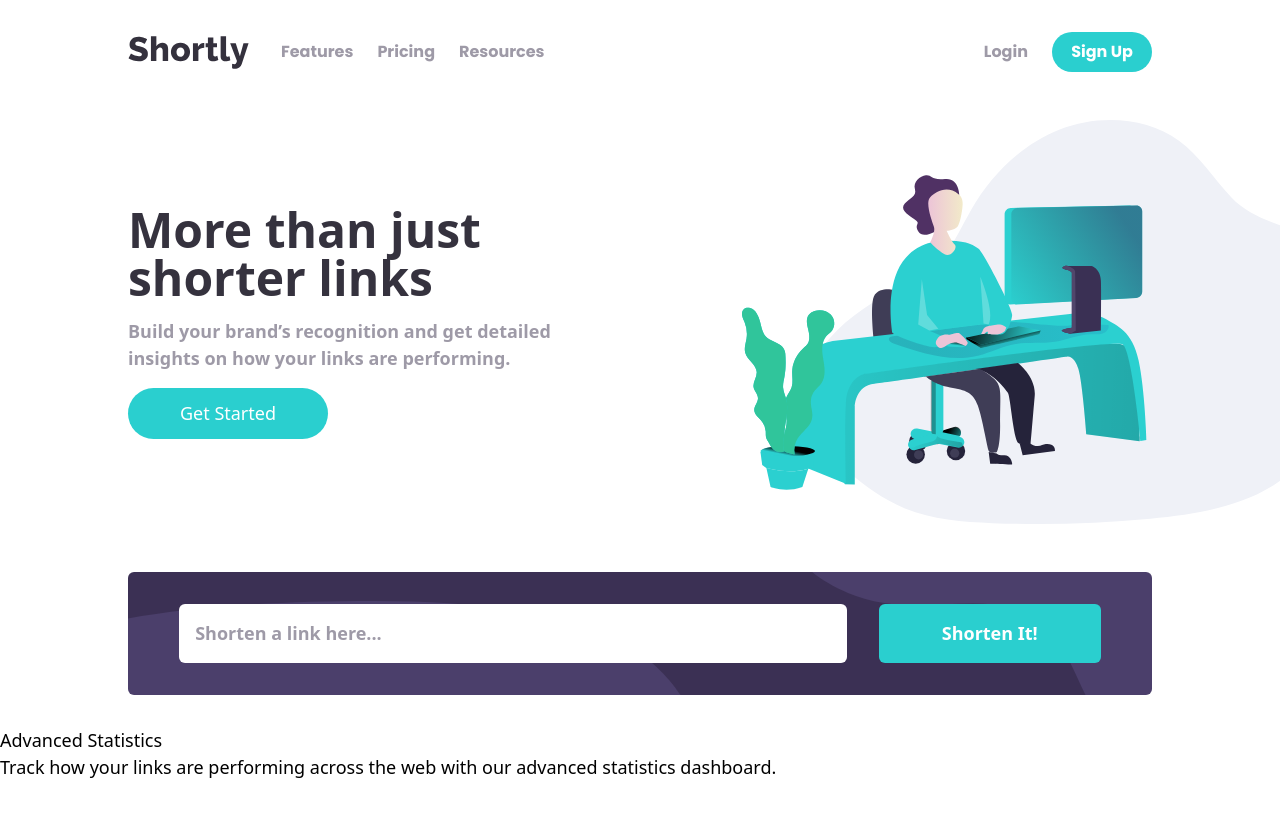
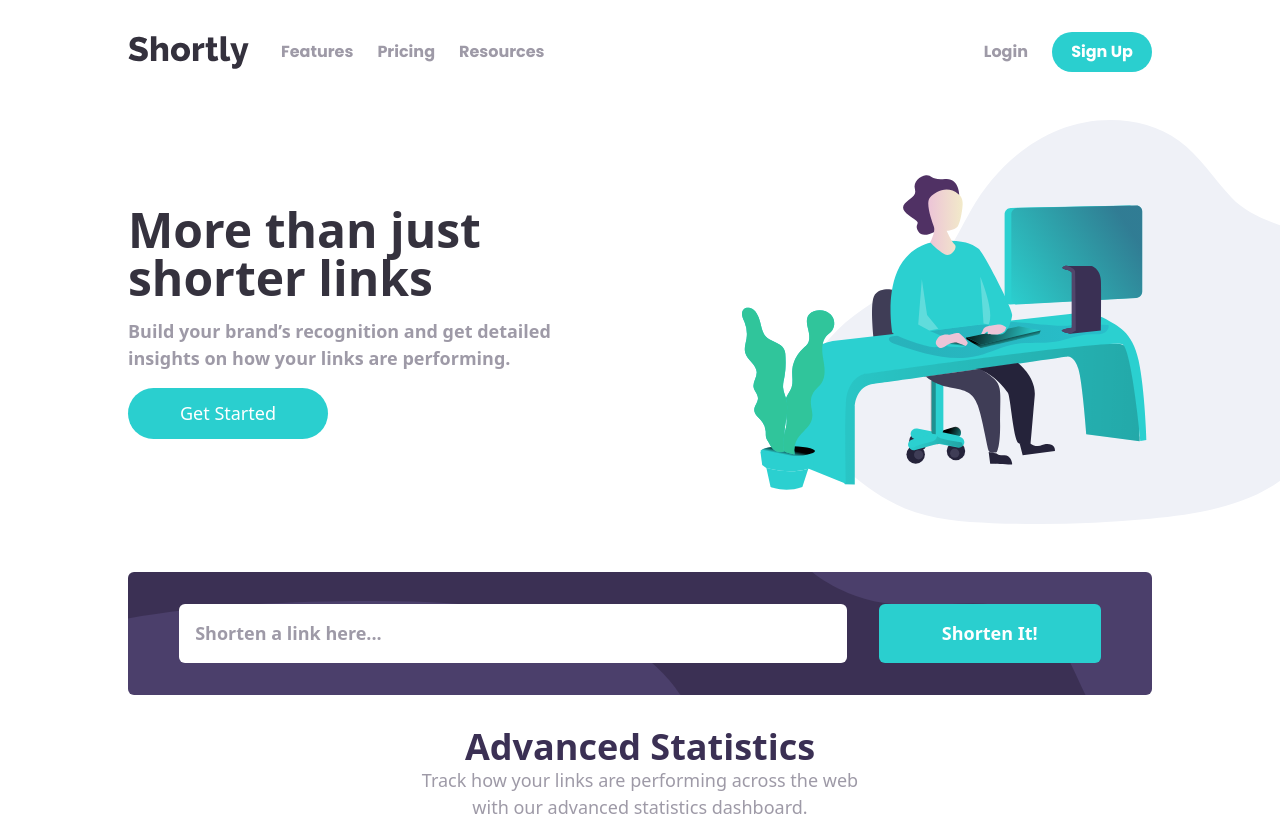
Before and after one commit to Sheriff-Oladimeji/shortly, a React (Vite) app: page / in a window 1280 px wide. Shown: the top 821 px of the page. Before the commit the page ends 800 px from the top, so only its background shows below. Built offline with nearby package versions, Linux system fonts and the light colour scheme.

Commit message:
feat: add stats header and info

```diff
--- a/src/components/Shorten.jsx
+++ b/src/components/Shorten.jsx
@@ -2,7 +2,7 @@ import Button from "./Button";
 
 const Shorten = () => {
   return (
-    <section className="shorten-bg w-[90%] md:w-[80%] mx-auto bg-DarkViolet py-8 my-8 rounded-md" >
+    <section className="shorten-bg w-[90%] md:w-[80%] mx-auto bg-DarkViolet py-8 my-8 rounded-md  z-30" >
       <div></div>
       <form className="w-[90%] flex flex-col md:flex-row mx-auto gap-4 md:gap-8">
         <input
--- a/src/components/Statistics.jsx
+++ b/src/components/Statistics.jsx
@@ -1,10 +1,10 @@
 
 const Statistics = () => {
   return (
-    <section>
-      <div>
-        <h1>Advanced Statistics</h1>
-        <p>
+    <section className="w-[90%] md:w-[80%] mx-auto ">
+      <div className="flex flex-col justify-center items-center">
+        <h2 className="text-4xl font-bold text-DarkViolet">Advanced Statistics</h2>
+        <p className="font-normal text-GrayishViolet max-w-md text-center">
 
           Track how your links are performing across the web with our advanced
           statistics dashboard.
```
Also changed, not shown: src/App.jsx (+5 -5 lines).
